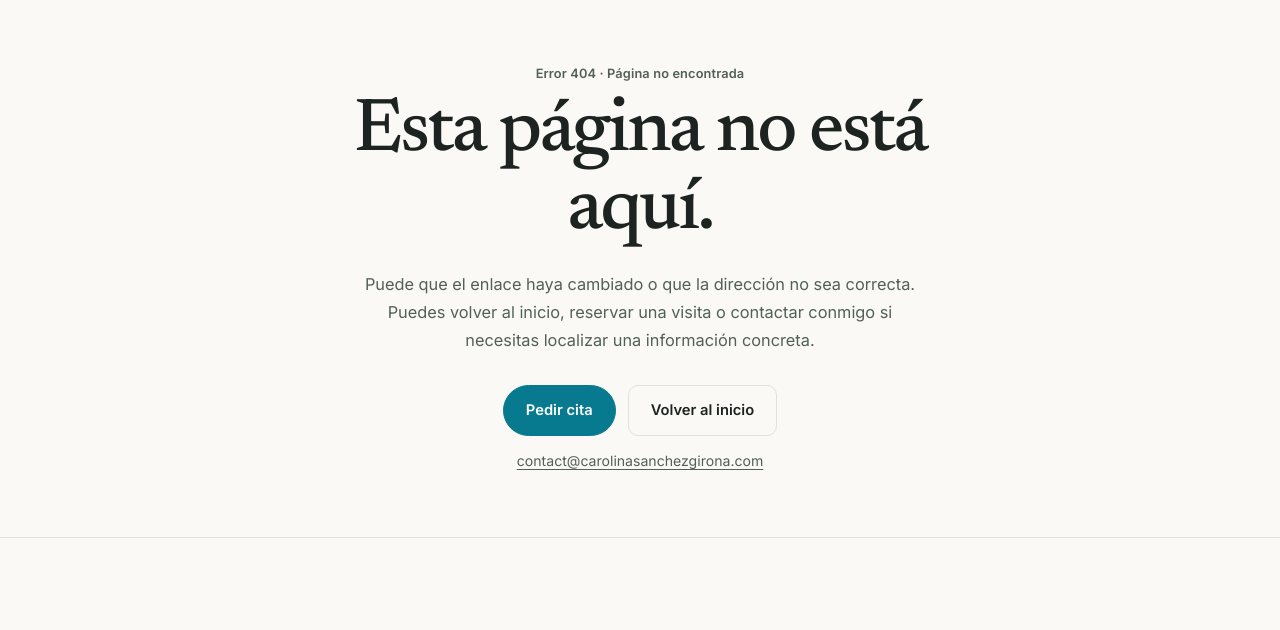
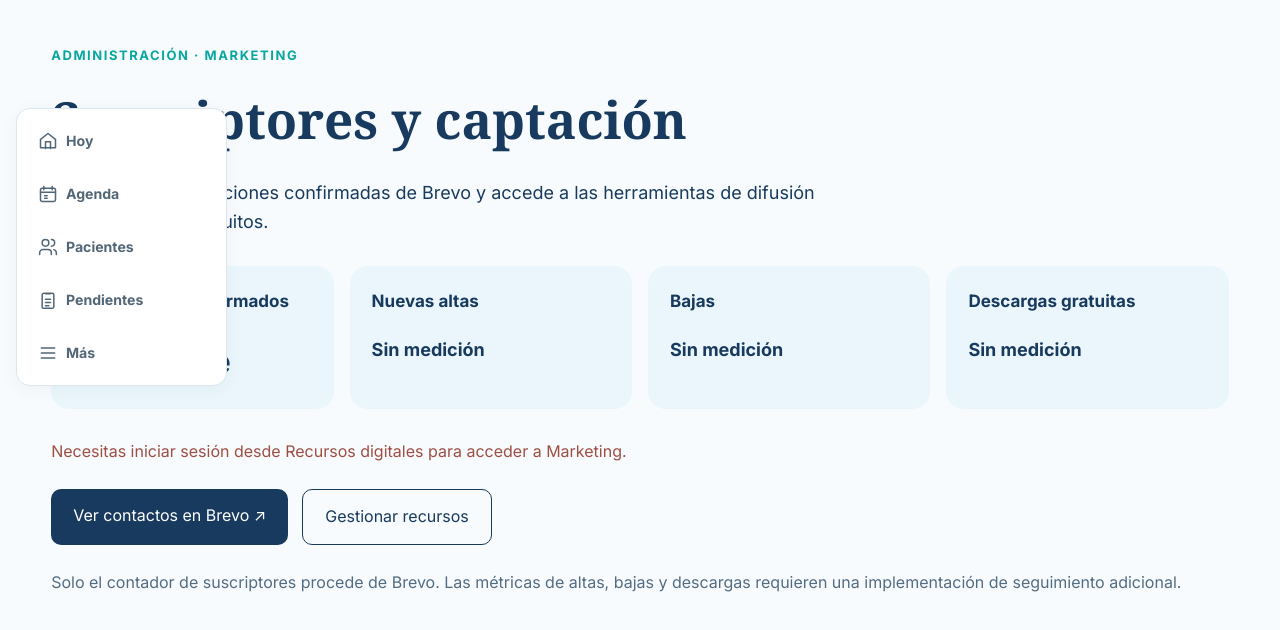
Before and after one commit to carolinasanchezgirona/Portfolio-Carolina, a Next.js app: page /admin/marketing in a window 1280 px wide. Before the commit this address had no page. Shown: the top 630 px of the page. Built offline with nearby package versions, Linux system fonts and the light colour scheme.

Commit message:
Create dedicated protected marketing section

```diff
--- /dev/null
+++ b/app/admin/marketing/page.tsx
@@ -0,0 +1,43 @@
+"use client";
+import { useEffect, useState } from "react";
+import AdminWorkspaceNav from "../workspace-nav";
+type Stats = {connected?:boolean; list_found?:boolean; subscriber_count?:number|null; error?:string};
+const sessionKey = "dememoria_admin_session";
+export default function MarketingPage(){
+ const [stats,setStats]=useState<Stats|null>(null);
+ const [state,setState]=useState("Comprobando acceso…");
+ useEffect(()=>{
+  const load=async()=>{
+   try{
+    const stored=sessionStorage.getItem(sessionKey);
+    const session=stored?JSON.parse(stored):null;
+    if(!session?.access_token){setState("Necesitas iniciar sesión desde Recursos digitales para acceder a Marketing.");return;}
+    const response=await fetch("/api/marketing/brevo-stats",{headers:{Authorization:"Bearer "+session.access_token},cache:"no-store"});
+    const data=await response.json();
+    if(response.status===401){setState("La sesión ha caducado. Vuelve a iniciar sesión en Recursos digitales.");return;}
+    setStats(data);
+    setState(response.ok?"":"No se han podido cargar las estadísticas.");
+   }catch{setState("No se ha podido conectar con el servidor.");}
+  };
+  void load();
+ },[]);
+ return <main style={{minHeight:"100vh",background:"#f8fbfd",padding:"32px clamp(18px,4vw,60px)",color:"#173A5E"}}>
+ <div style={{maxWidth:1250,margin:"auto"}}>
+ <p style={{color:"#08A6A0",fontWeight:700,letterSpacing:".12em",fontSize:13}}>ADMINISTRACIÓN · MARKETING</p>
+ <h1 style={{fontFamily:"Georgia,serif",fontSize:"clamp(34px,4vw,52px)",margin:"12px 0"}}>Suscriptores y captación</h1>
+ <p style={{fontSize:18,maxWidth:780,lineHeight:1.6}}>Consulta las suscripciones confirmadas de Brevo y accede a las herramientas de difusión de tus recursos gratuitos.</p>
+ <AdminWorkspaceNav active="otra"/>
+ <section style={{display:"grid",gridTemplateColumns:"repeat(auto-fit,minmax(210px,1fr))",gap:16,margin:"30px 0"}}>
+ {["Suscriptores confirmados","Nuevas altas","Bajas","Descargas gratuitas"].map((label,i)=><article key={label} style={{background:"#eaf6fb",borderRadius:18,padding:22,minHeight:134}}>
+ <h2 style={{fontSize:17,margin:0}}>{label}</h2>
+ <p style={{fontSize:i===0?32:18,fontWeight:700,margin:"20px 0 0"}}>{i===0&&typeof stats?.subscriber_count==="number"?stats.subscriber_count: i===0&&stats?.error?stats.error:i===0&&stats&&!stats.list_found?"Lista no localizada":i===0?"Pendiente":"Sin medición"}</p>
+ </article>)}
+ </section>
+ {state?<p role="status" style={{color:"#9e4e43"}}>{state}</p>:null}
+ <div style={{display:"flex",flexWrap:"wrap",gap:14,marginTop:25}}>
+ <a href="https://app.brevo.com/" target="_blank" rel="noopener noreferrer" style={{background:"#173A5E",color:"#fff",padding:"14px 22px",borderRadius:10,textDecoration:"none"}}>Ver contactos en Brevo ↗</a>
+ <a href="/admin/recursos/" style={{border:"1px solid #173A5E",padding:"14px 22px",borderRadius:10,color:"#173A5E",textDecoration:"none"}}>Gestionar recursos</a>
+ </div>
+ <p style={{marginTop:25,color:"#526c82",lineHeight:1.6}}>Solo el contador de suscriptores procede de Brevo. Las métricas de altas, bajas y descargas requieren una implementación de seguimiento adicional.</p>
+ </div></main>;
+}
```
